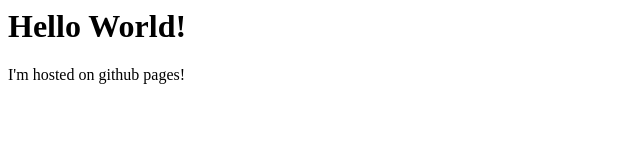
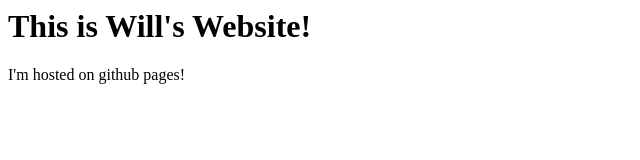
Before and after one commit to will-bogusz/will-bogusz.github.io, a plain HTML site: page index.html in a window 1280 px wide. Shown: the whole page, without its empty margins (0-640 px from the left). Drawn offline with Linux system fonts and the light colour scheme.

Commit message:
Update index.html
updated main page to not be *quite* as basic

```diff
--- a/index.html
+++ b/index.html
@@ -1,7 +1,7 @@
 <!DOCTYPE>
 <html>
 <body>
-	<h1>Hello World!</h1>
+	<h1>This is Will's Website!</h1>
 	<p>I'm hosted on github pages!</p>
 </body>
 </html>
```
